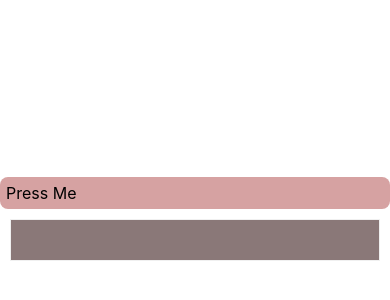
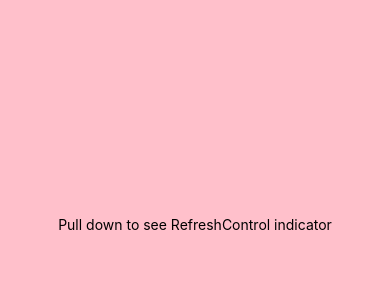
Before and after one commit to Hussain-hamim/Taskly, a React Native app: screen / in a window 390 px wide. Shown: the part 198-498 px from the top of the page. Built offline with nearby package versions, Linux system fonts and the light colour scheme.

Commit message:
refreshControl

```diff
--- a/App.js
+++ b/App.js
@@ -1,80 +1,45 @@
-import React, { useState } from "react";
-import { Alert, Pressable, StyleSheet, Text, View } from "react-native";
+import React from "react";
+import {
+  RefreshControl,
+  SafeAreaView,
+  ScrollView,
+  StyleSheet,
+  Text,
+} from "react-native";
 
 const App = () => {
-  const [timesPressed, setTimesPressed] = useState(0);
+  const [refreshing, setRefreshing] = React.useState(false);
 
-  let textLog = "";
-  if (timesPressed > 1) {
-    textLog = timesPressed + "x onPress";
-  } else if (timesPressed > 0) {
-    textLog = "onPress";
-  }
+  const onRefresh = React.useCallback(() => {
+    setRefreshing(true);
+    setTimeout(() => {
+      setRefreshing(false);
+    }, 2000);
+  }, []);
 
   return (
-    <View style={styles.container}>
-      <Pressable
-        onPress={() => {
-          setTimesPressed((current) => current + 1);
-        }}
-        style={({ pressed }) => [
-          {
-            backgroundColor: pressed ? "rgb(128, 152, 182)" : "#d6a2a2",
-          },
-          styles.wrapperCustom,
-        ]}
-        android_disableSound={false}
-        android_ripple={{
-          color: "#6cabb8",
-          // borderless: true,
-          // radius: 30,
-          // foreground: true,
-        }}
-        // unstable_pressDelay={2}
-        disabled={false}
-        delayLongPress={4}
-        // hitSlop={{
-        //   // rectangular area
-        //   bottom: 20,
-        //   left: null,
-        //   right: undefined,
-        //   top: 50,
-        // }}
-        hitSlop={30}
-        onHoverIn={(mouseEvent) => Alert.alert("hovered in")}
-        onLongPress={() => Alert.alert("hellloo capper")}
+    <SafeAreaView style={styles.container}>
+      <ScrollView
+        contentContainerStyle={styles.scrollView}
+        refreshControl={
+          <RefreshControl refreshing={refreshing} onRefresh={onRefresh} />
+        }
       >
-        {({ pressed }) => (
-          <Text style={styles.text}>{pressed ? "Pressed!" : "Press Me"}</Text>
-        )}
-      </Pressable>
-      <View style={styles.logBox}>
-        <Text testID="pressable_press_console">{textLog}</Text>
-      </View>
-    </View>
+        <Text>Pull down to see RefreshControl indicator</Text>
+      </ScrollView>
+    </SafeAreaView>
   );
 };
 
 const styles = StyleSheet.create({
   container: {
     flex: 1,
+  },
+  scrollView: {
+    flex: 1,
+    backgroundColor: "pink",
+    alignItems: "center",
     justifyContent: "center",
-  },
-  text: {
-    fontSize: 16,
-  },
-  wrapperCustom: {
-    borderRadius: 8,
-    padding: 6,
-    // marginLeft: 150,
-    // width: 200,
-  },
-  logBox: {
-    padding: 20,
-    margin: 10,
-    borderWidth: StyleSheet.hairlineWidth,
-    borderColor: "#f0f0f0",
-    backgroundColor: "#8a7878",
   },
 });
 
```
